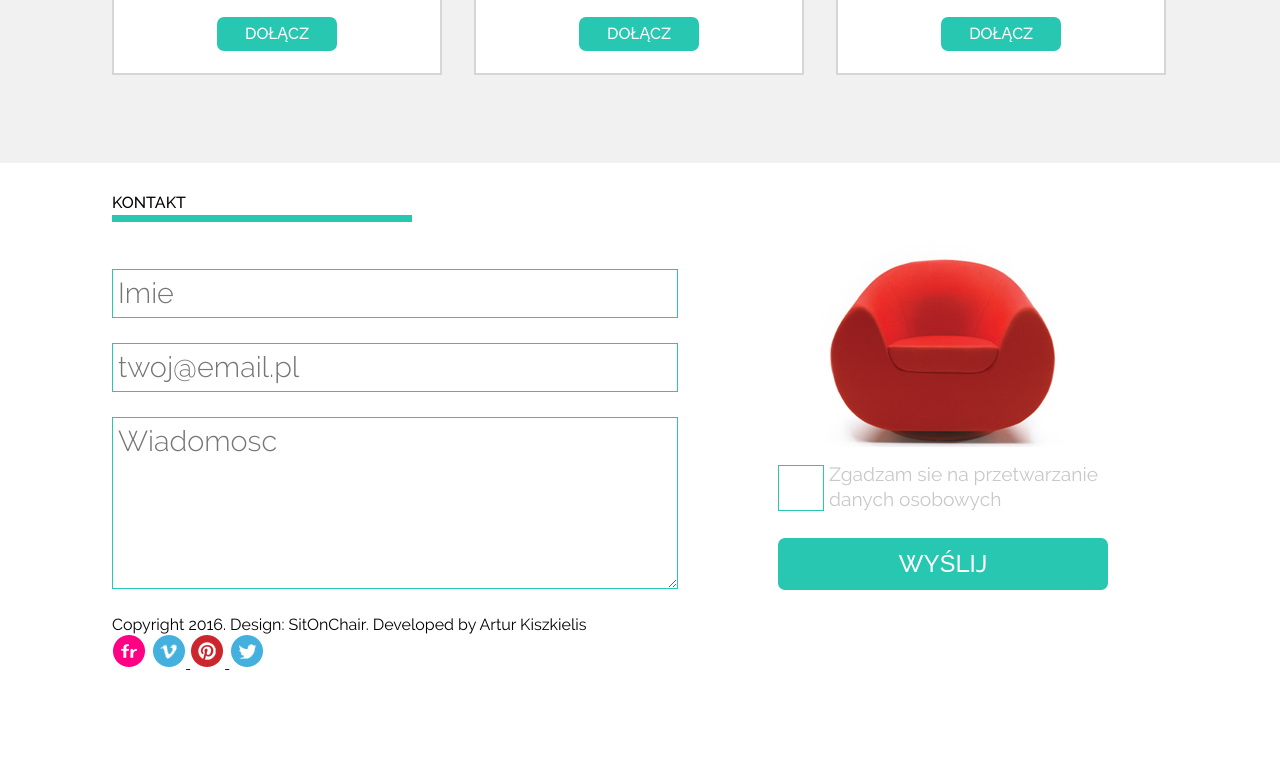
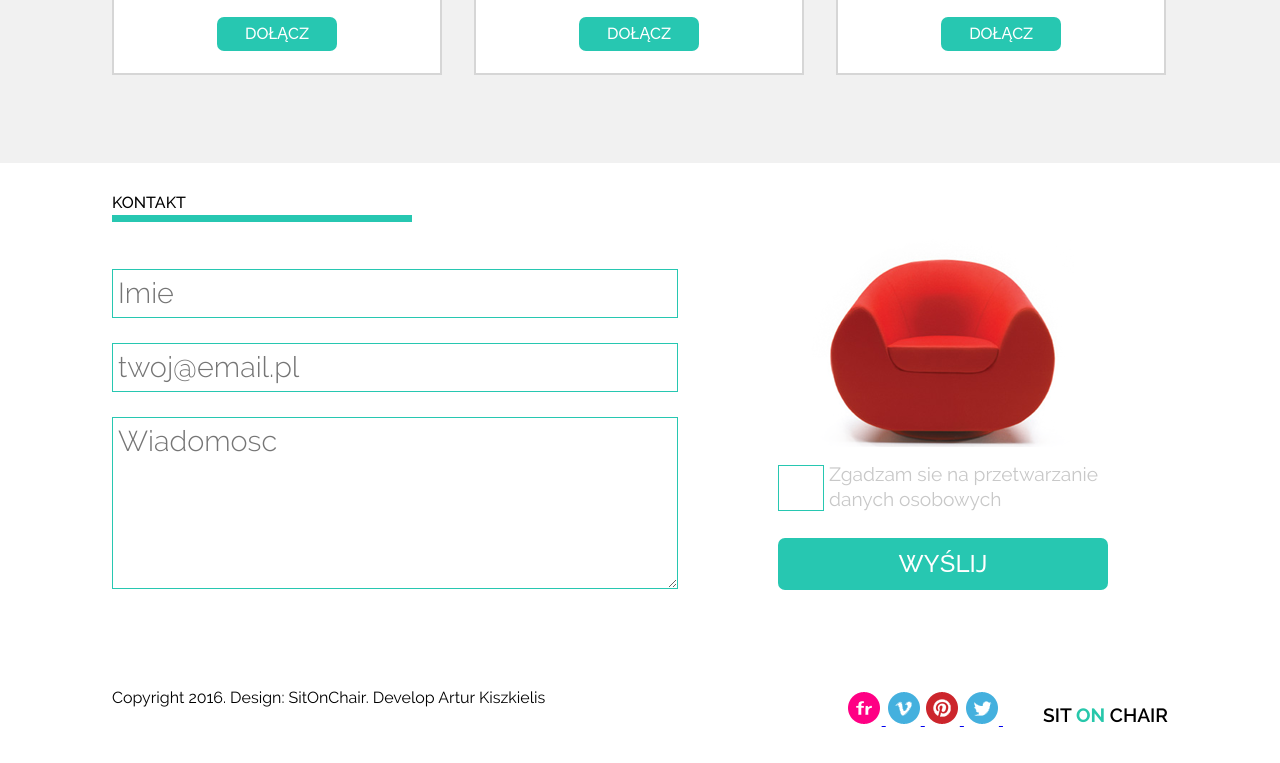
Before and after one commit to ArturKy/SitOnChair, a plain HTML site: page index.html in a window 1280 px wide. Shown: the part 1486-2249 px from the top of the page. Drawn offline with nearby package versions, Linux system fonts and the light colour scheme.

Commit message:
footer finish

```diff
--- a/index.html
+++ b/index.html
@@ -13,7 +13,7 @@
     <header>
         <div class="header">
             <nav>
-                <div id="logo">
+                <div class="logo">
                     <p>Sit <span>on</span> chair</p>
                 </div>
                 <ul>
@@ -188,11 +188,16 @@
             </div>
 
             <div class="footer">
-              <p>Copyright 2016. Design: SitOnChair. Developed by Artur Kiszkielis</p>
-              <a href="#"><img src="graphics/flickr.png" alt="flickr_icon"></a>
-              <a href="#"><img src="graphics/vimeo.png" alt="Vime_icon">
-              <a href="#"><img src="graphics/pinterest.png" alt="pinterest_icon">
-              <a href="#"><img src="graphics/twitter.png" alt="Twitter_icon" />
+              <p class="copyright">Copyright 2016. Design: SitOnChair. Develop Artur Kiszkielis</p>
+              <div class="footer_right">
+                <a href="#"><img src="graphics/flickr.png" alt="flickr_icon"> </a>
+                <a href="#"><img src="graphics/vimeo.png" alt="Vime_icon"> </a>
+                <a href="#"><img src="graphics/pinterest.png" alt="pinterest_icon"> </a>
+                <a href="#"><img src="graphics/twitter.png" alt="Twitter_icon"> </a>
+                <div class="logo" id="footer_logo">
+                  <p>Sit <span>on</span> chair</p>
+                </div>
+              </div>
             </div>
 
         </div>
--- a/main.css
+++ b/main.css
@@ -18,12 +18,12 @@ header {
     display: inline;
     padding-top: 13px;
 }
-#logo p {
+.logo p {
     font-family: ralewaysemibold, sans-serif, Arial;
     font-size: 14px;
     float: left;
 }
-#logo span {
+.logo span {
     font-family: ralewaybold, sans-serif, Arial;
     color: rgb(39,199,171);
 }
@@ -296,4 +296,20 @@ label p {
 }
 .footer {
   clear: both;
+  margin: 100px 0 70px 0;
 }
+.copyright {
+float: left;
+}
+#footer_logo {
+  display: inline-block;
+  margin-left: 40px;
+}
+#footer_logo p {
+  text-transform: uppercase;
+  font-size: 1.2rem;
+}
+.footer_right {
+  display: inline-block;
+  float: right;
+}
```
